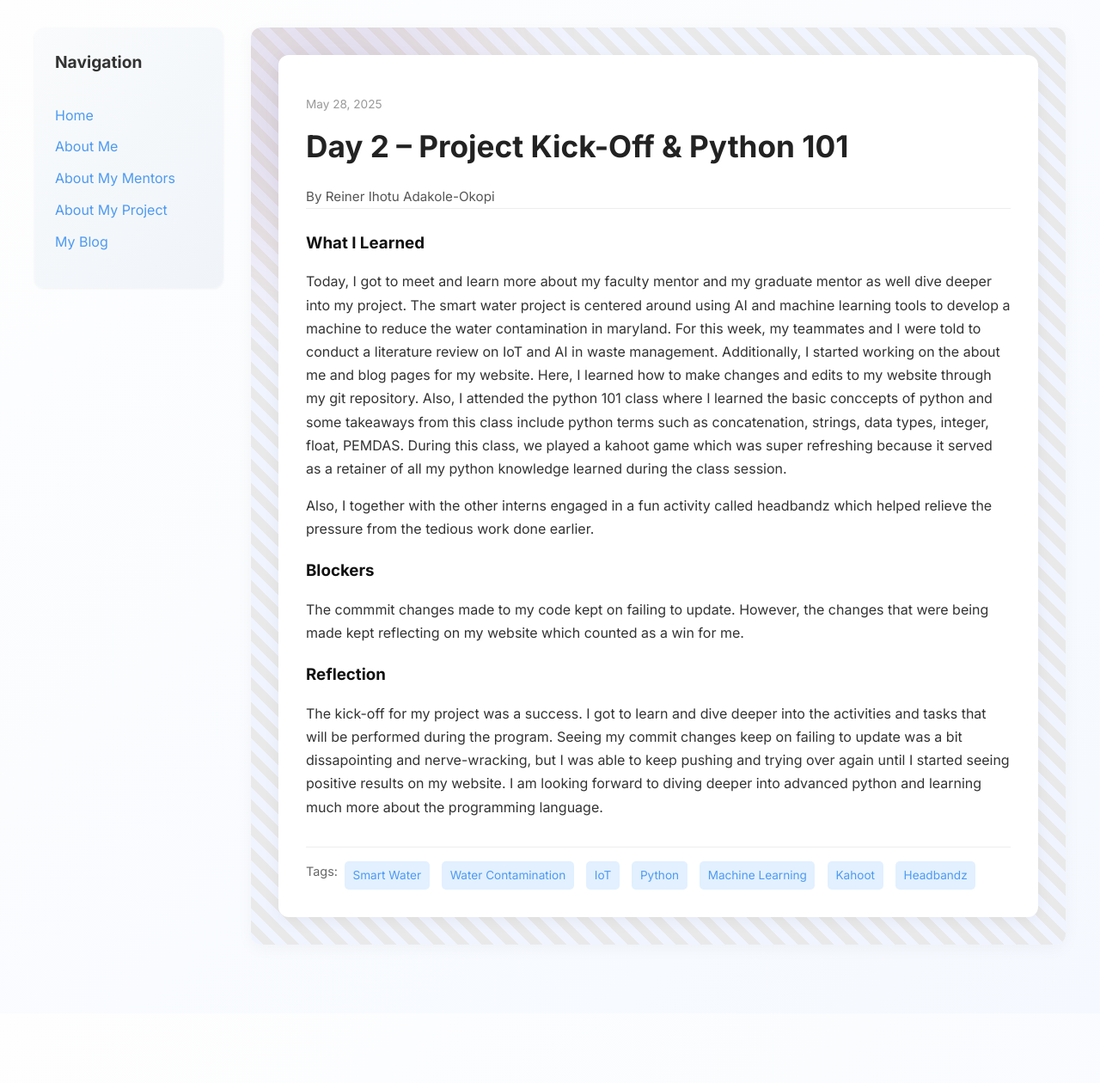
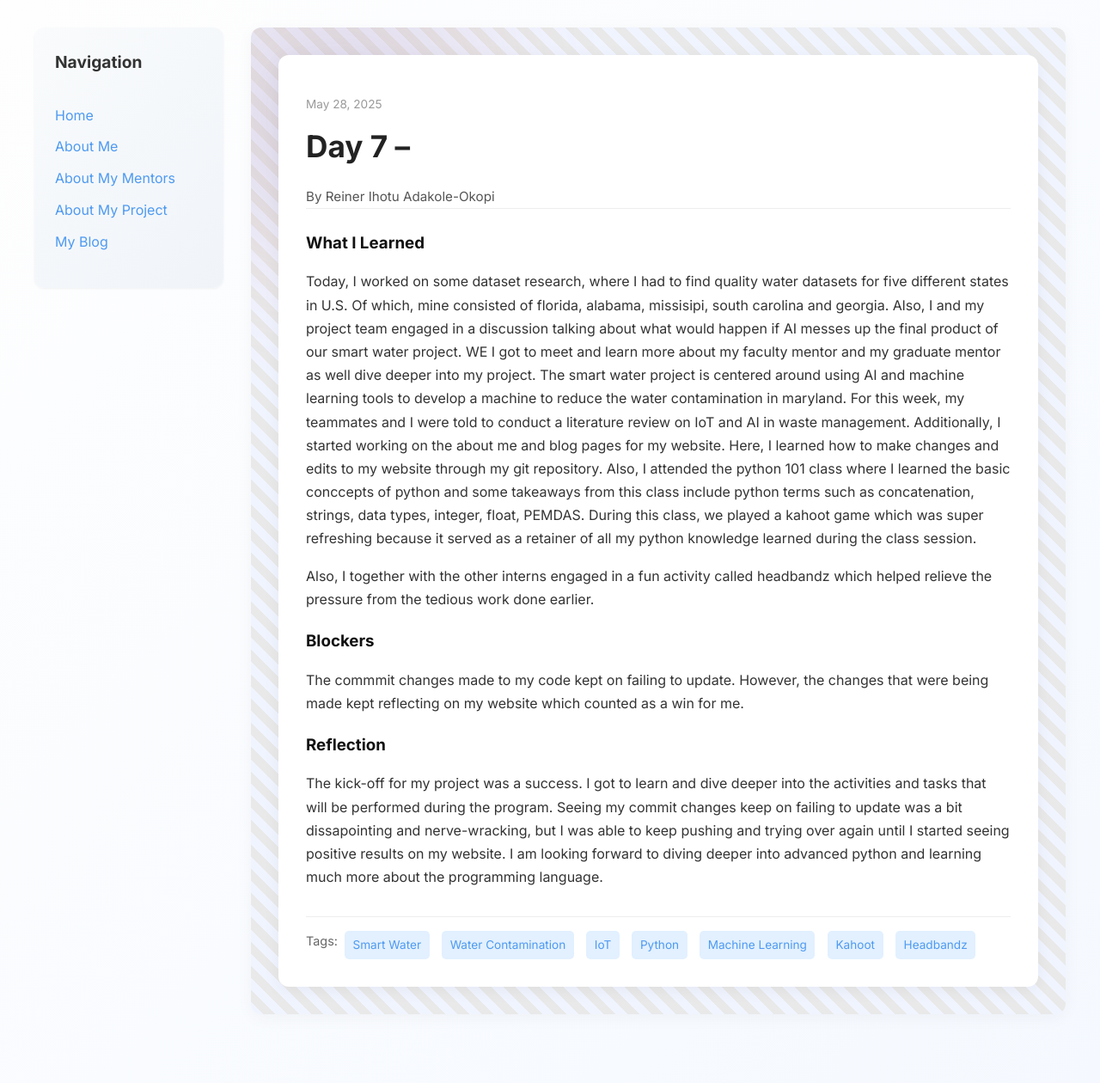
Before and after one commit to Reiner343/Reiner343.github.io, a Jekyll site: the page built from _posts/2025-06-04-day-7.md, in a window 1280 px wide. Shown: the whole page at 86% size. Built offline with Jekyll 4.4.1, drawn with Linux system fonts in a browser that asks for light colours; before the commit the page ends 1179 px from its top, so only the background shows below that.

Commit message:
Update 2025-06-04-day-7.md

```diff
--- a/_posts/2025-06-04-day-7.md
+++ b/_posts/2025-06-04-day-7.md
@@ -1,13 +1,13 @@
 ---
 layout: post
-title: "Day 2 – Project Kick-Off & Python 101"
+title: "Day 7 – "
 date: 2025-05-28
 author: Reiner Ihotu Adakole-Okopi
-permalink: /day2.html
+permalink: /day7.html
 tags: ["Smart Water", "Water Contamination", "IoT", "Python", "Machine Learning", "Kahoot", "Headbandz"]
 
 what_i_learned: |
-  Today, I got to meet and learn more about my faculty mentor and my graduate mentor as well dive deeper into my project. The smart water project is centered around using AI and machine learning tools to develop a machine to reduce the water contamination in maryland. For this week, my teammates and I were told to conduct a literature review on IoT and AI in waste management. Additionally, I started working on the about me and blog pages for my website. Here, I learned how to make changes and edits to my website through my git repository. Also, I attended the python 101 class where I learned the basic conccepts of python and some takeaways from this class include python terms such as concatenation, strings, data types, integer, float, PEMDAS. During this class, we played a kahoot game which was super refreshing because it served as a retainer of all my python knowledge learned during the class session.
+  Today, I worked on some dataset research, where I had to find quality water datasets for five different states in U.S. Of which, mine consisted of florida, alabama, missisipi, south carolina and georgia. Also, I and my project team engaged in a discussion talking about what would happen if AI messes up the final product of our smart water project. WE  I got to meet and learn more about my faculty mentor and my graduate mentor as well dive deeper into my project. The smart water project is centered around using AI and machine learning tools to develop a machine to reduce the water contamination in maryland. For this week, my teammates and I were told to conduct a literature review on IoT and AI in waste management. Additionally, I started working on the about me and blog pages for my website. Here, I learned how to make changes and edits to my website through my git repository. Also, I attended the python 101 class where I learned the basic conccepts of python and some takeaways from this class include python terms such as concatenation, strings, data types, integer, float, PEMDAS. During this class, we played a kahoot game which was super refreshing because it served as a retainer of all my python knowledge learned during the class session.
 
    Also, I together with the other interns engaged in a fun activity called headbandz which helped relieve the pressure from the tedious work done earlier.
 
```
